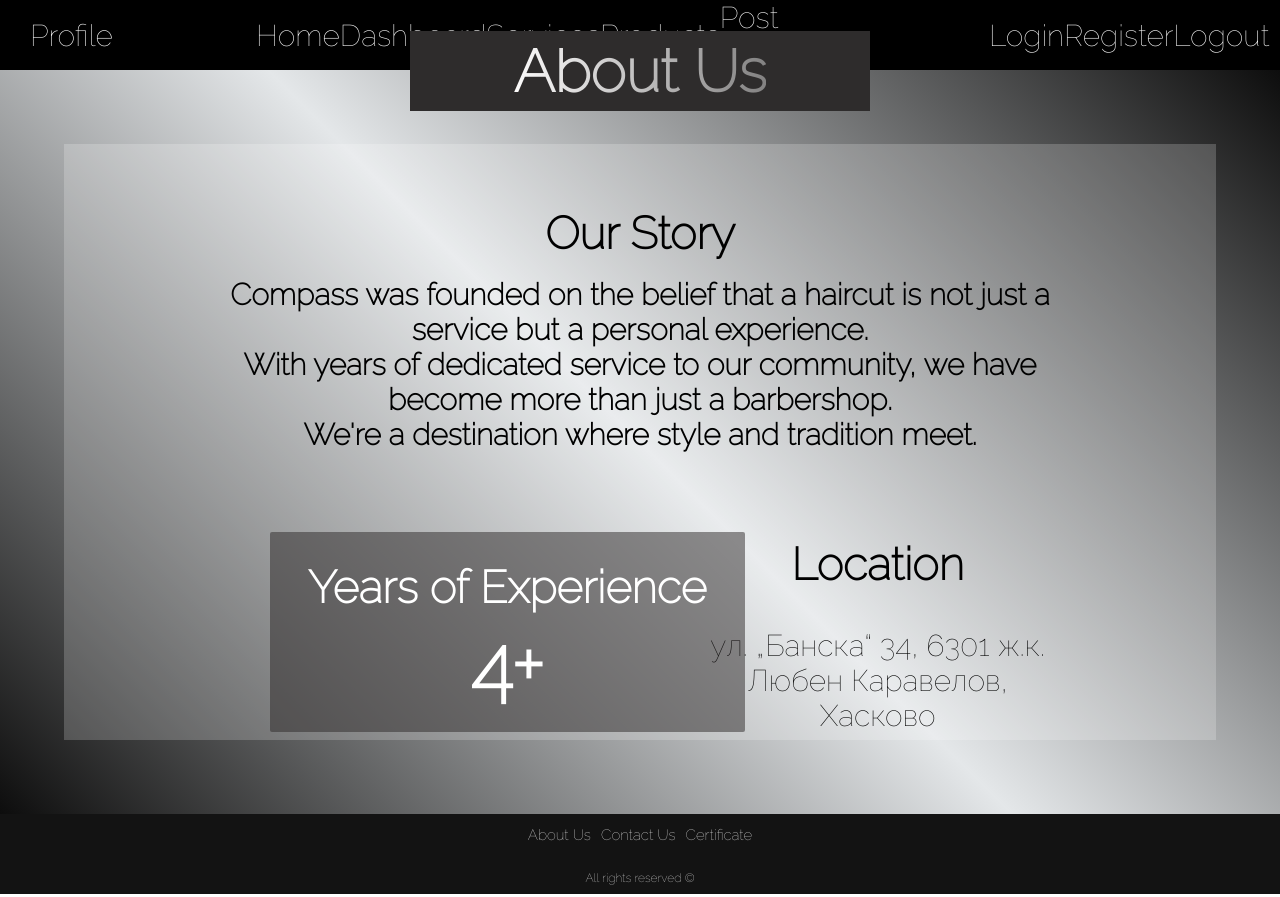
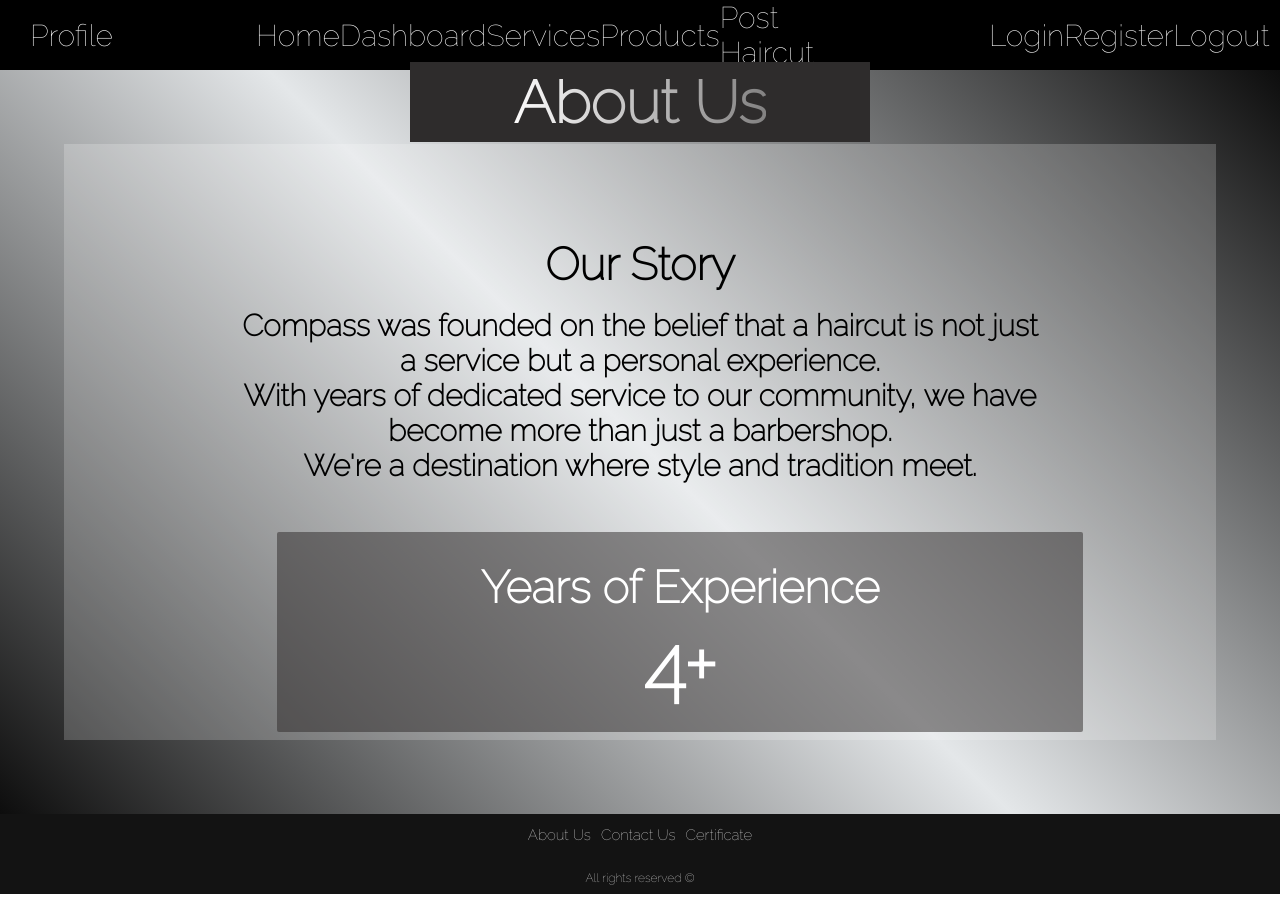
Before and after one commit to superGemHere/Barber-Shop-React, a React (Vite) app in the folder client/: page /about-us in a window 1280 px wide. Built offline with nearby package versions, Linux system fonts and the light colour scheme; a web font is replaced by a local one.

Commit message:
(AboutUs) remove Location div

```diff
--- a/client/src/components/About Us Template/AboutUs.jsx
+++ b/client/src/components/About Us Template/AboutUs.jsx
@@ -24,12 +24,7 @@ export default function AboutUs() {
                                 <p>4+</p>
                             </div>
                         </div>
-                        <div className="location">
-                            <h2>Location</h2>
-                            <div className='locationText'>
-                                <p>ул. „Банска“ 34, 6301 ж.к. Любен Каравелов, Хасково</p>
-                            </div>
-                        </div>
+
                     </div>
 
                 </div>
```
